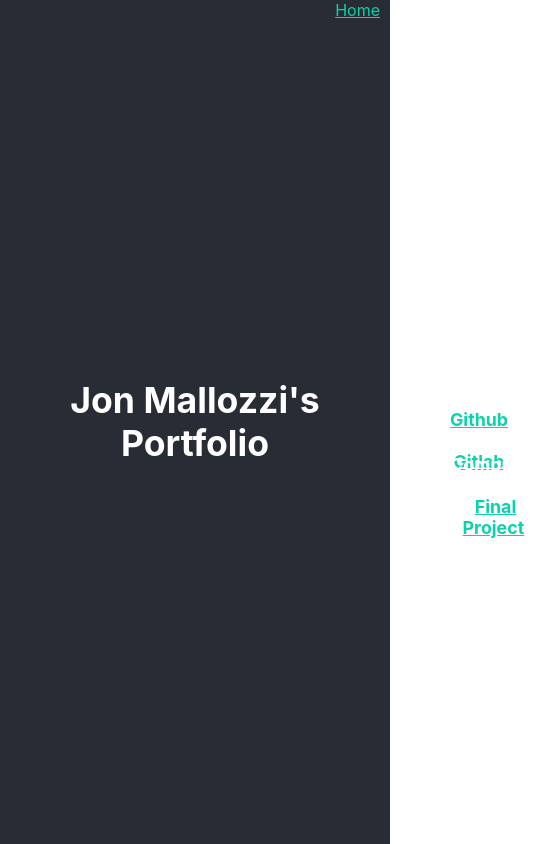
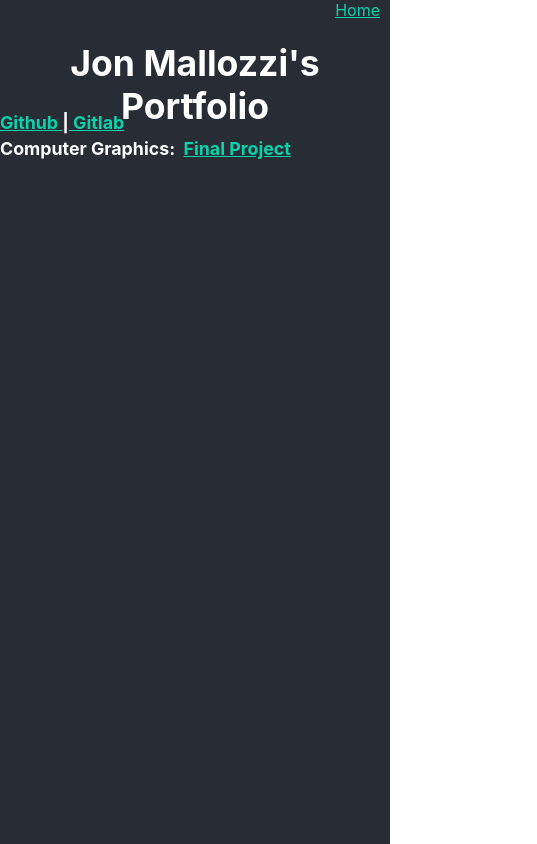
Before and after one commit to JonMallozzi/portfolioSite, a React (Create React App) app: page / in a window 390 px wide. Shown: the whole page, 537 px wide, since content can reach past the window. Built offline with nearby package versions, Linux system fonts and the light colour scheme.

Commit message:
made site responsive and work offline BUILD V2

```diff
--- a/src/App.js
+++ b/src/App.js
@@ -4,11 +4,15 @@ import './homelink.css';
 import Homepage from './homepage/homepage';
 import Finalproject from './finalProject/finalProject';
 
-import {BrowserRouter as Router, Switch, Route} from "react-router-dom";
+import {HashRouter as Router, Switch, Route} from "react-router-dom";
 import {Link} from "react-router-dom";
 
 function App() {
+
+const baseUrl = process.env.PUBLIC_URL;
+
   return (
+
 
    <Router>
        <div className="App">
@@ -18,8 +22,8 @@ function App() {
            </Link>
 
            <Switch>
-               <Route path="/" exact component={Homepage}/>
-               <Route path="/finalproject" exact component={Finalproject}/>
+               <Route path={baseUrl + '/'} exact component={Homepage}/>
+               <Route path={baseUrl + '/finalproject'} exact component={Finalproject}/>
            </Switch>
 
        </div>
--- a/src/finalProject/finalProject.css
+++ b/src/finalProject/finalProject.css
@@ -1,5 +1,5 @@
 .title {
     position: absolute;
     text-align: center;
-    top: 0px;
+    top: 0%;
 }
--- a/src/homepage/homepage.css
+++ b/src/homepage/homepage.css
@@ -1,7 +1,13 @@
+.title {
+    position: absolute;
+    top: 25%;
+
+}
+
 .source {
     position: absolute;
-    top: 385px;
-    left: 450px;
+    padding-top: 1%;
+    top: 50%
 }
 
 .links {
@@ -10,6 +16,6 @@
 
 .cos452 {
     position: absolute;
-    top: 430px;
-    left: 450px;
+    padding-top: 6%;
+    top: 55%;
 }
--- a/src/homepage/homepage.js
+++ b/src/homepage/homepage.js
@@ -7,7 +7,7 @@ function Homepage() {
     return (
         <div className="App">
             <header className="App-header">
-                <p>
+                <p class="title">
                     <h1> Jon Mallozzi's Portfolio </h1>
                     <h4 class="source">
                         <a href="https://www.github.com/JonMallozzi" class="links"> Github  </a>
```
Also changed, not shown: 1 other file (tests, documents, lock files or other folders).
